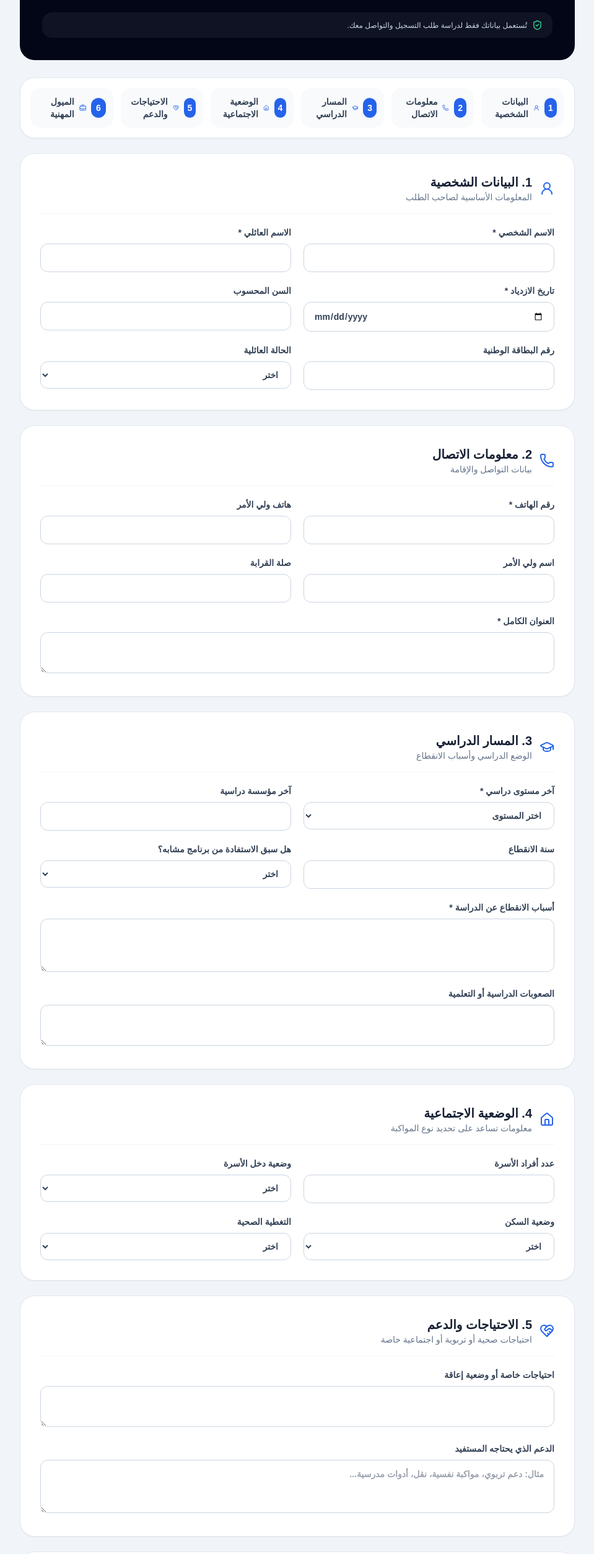
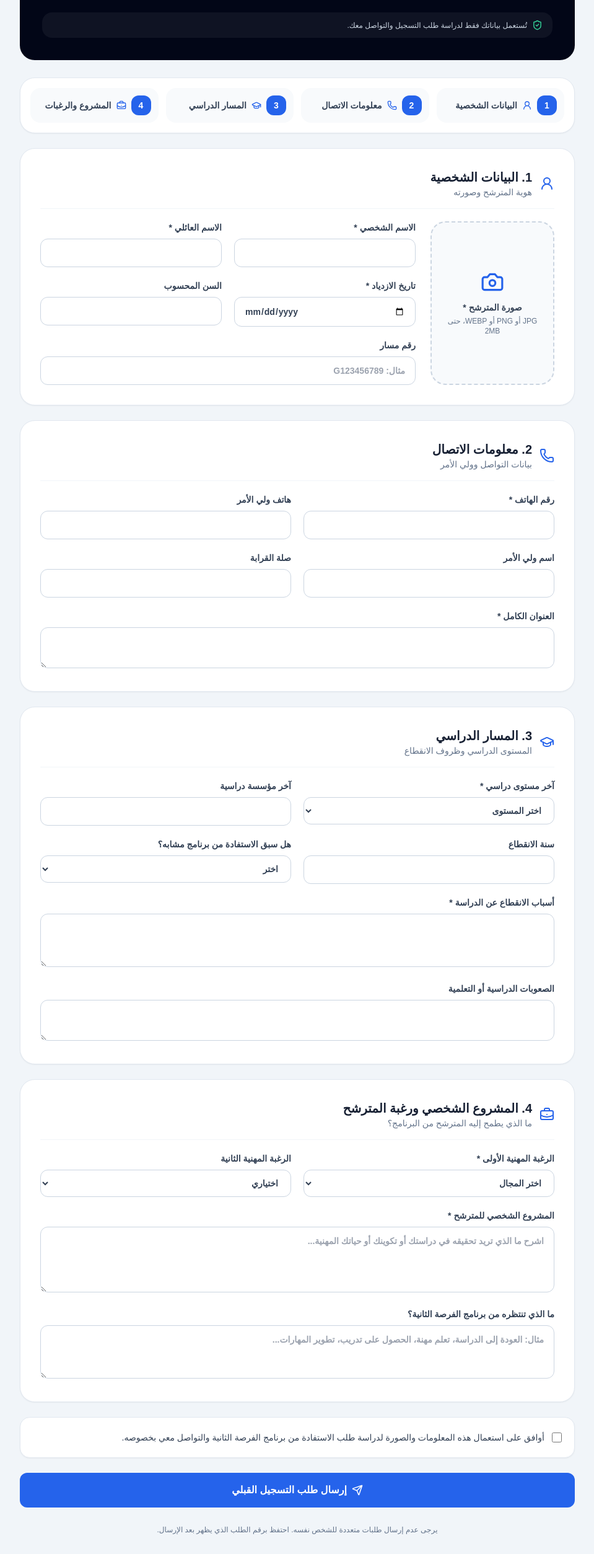
Before and after one commit to mourad-sat/second-chance, a Next.js app: page /register in a window 1280 px wide. Shown: the part 220-2727 px from the top of the page at 62% size, without its empty margins (160-1119 px from the left). Built offline with nearby package versions, Linux system fonts and the light colour scheme.

Commit message:
feat: simplify external form and add candidate photo

```diff
--- a/components/PublicRegistrationForm.tsx
+++ b/components/PublicRegistrationForm.tsx
@@ -1,7 +1,7 @@
 "use client";
 
 import { FormEvent, useMemo, useState } from "react";
-import { CheckCircle2, Loader2, Send, UserRound, Phone, GraduationCap, Home, HeartHandshake, BriefcaseBusiness } from "lucide-react";
+import { BriefcaseBusiness, Camera, CheckCircle2, GraduationCap, Loader2, Phone, Send, UserRound } from "lucide-react";
 
 async function readResponse(response: Response) {
   const text = await response.text();
@@ -12,16 +12,17 @@ const sections = [
   ["البيانات الشخصية", UserRound],
   ["معلومات الاتصال", Phone],
   ["المسار الدراسي", GraduationCap],
-  ["الوضعية الاجتماعية", Home],
-  ["الاحتياجات والدعم", HeartHandshake],
-  ["الميول المهنية", BriefcaseBusiness]
+  ["المشروع والرغبات", BriefcaseBusiness]
 ] as const;
 
 export function PublicRegistrationForm() {
   const [saving, setSaving] = useState(false);
   const [error, setError] = useState("");
   const [applicationNumber, setApplicationNumber] = useState("");
+  const [registrationDate, setRegistrationDate] = useState("");
+  const [candidateName, setCandidateName] = useState("");
   const [birthDate, setBirthDate] = useState("");
+  const [photoPreview, setPhotoPreview] = useState("");
 
   const age = useMemo(() => {
     if (!birthDate) return null;
@@ -37,20 +38,28 @@ export function PublicRegistrationForm() {
   async function submit(event: FormEvent<HTMLFormElement>) {
     event.preventDefault();
     const form = event.currentTarget;
+    const data = new FormData(form);
+    const photo = data.get("photo");
+
+    if (!(photo instanceof File) || !photo.size) {
+      setError("يرجى إضافة صورة المترشح.");
+      return;
+    }
+    if (photo.size > 2 * 1024 * 1024) {
+      setError("حجم الصورة يجب ألا يتجاوز 2 ميغابايت.");
+      return;
+    }
+
     setSaving(true);
     setError("");
 
     try {
-      const data = new FormData(form);
-      const payload = Object.fromEntries(data.entries());
-      const response = await fetch("/api/public-registration", {
-        method: "POST",
-        headers: { "Content-Type": "application/json" },
-        body: JSON.stringify({ ...payload, consent: data.get("consent") === "on" })
-      });
+      const response = await fetch("/api/public-registration", { method: "POST", body: data });
       const result = await readResponse(response);
       if (!response.ok) throw new Error(result.message || "تعذر إرسال الطلب.");
       setApplicationNumber(result.applicationNumber);
+      setRegistrationDate(result.registrationDate);
+      setCandidateName(result.candidateName);
       form.reset();
       setBirthDate("");
     } catch (err) {
@@ -64,11 +73,20 @@ export function PublicRegistrationForm() {
     return (
       <div className="rounded-3xl border border-emerald-200 bg-white p-8 text-center shadow-xl shadow-slate-200/60">
         <CheckCircle2 className="mx-auto text-emerald-600" size={56} />
-        <h2 className="mt-5 text-2xl font-bold text-slate-950">تم إرسال طلبك بنجاح</h2>
-        <p className="mt-3 text-slate-600">احتفظ برقم الطلب التالي للاستفسار والمتابعة:</p>
-        <div className="mx-auto mt-5 max-w-sm rounded-2xl bg-slate-950 px-5 py-4 font-mono text-xl font-bold tracking-wider text-white">{applicationNumber}</div>
-        <p className="mt-4 text-sm text-slate-500">ستتواصل معك إدارة البرنامج بعد مراجعة المعلومات.</p>
-        <button onClick={() => setApplicationNumber("")} className="mt-6 rounded-xl border border-slate-200 px-5 py-3 text-sm font-semibold hover:bg-slate-50">إرسال طلب آخر</button>
+        <h2 className="mt-5 text-2xl font-bold text-slate-950">تم تسجيل الطلب بنجاح</h2>
+        <p className="mt-2 font-semibold text-slate-700">{candidateName}</p>
+        <div className="mx-auto mt-6 grid max-w-lg gap-3 sm:grid-cols-2">
+          <div className="rounded-2xl bg-slate-950 p-4 text-white">
+            <p className="text-xs text-slate-300">رقم التسجيل</p>
+            <p className="mt-2 font-mono text-lg font-bold tracking-wider">{applicationNumber}</p>
+          </div>
+          <div className="rounded-2xl bg-slate-100 p-4 text-slate-900">
+            <p className="text-xs text-slate-500">تاريخ التسجيل</p>
+            <p className="mt-2 font-bold">{new Date(registrationDate).toLocaleDateString("ar-MA")}</p>
+          </div>
+        </div>
+        <p className="mt-5 text-sm text-slate-500">احتفظ برقم التسجيل. ستتواصل معك إدارة البرنامج بعد مراجعة الطلب.</p>
+        <button onClick={() => { setApplicationNumber(""); setRegistrationDate(""); setCandidateName(""); setPhotoPreview(""); }} className="mt-6 rounded-xl border border-slate-200 px-5 py-3 text-sm font-semibold hover:bg-slate-50">إرسال طلب آخر</button>
       </div>
     );
   }
@@ -78,30 +96,38 @@ export function PublicRegistrationForm() {
 
   return (
     <form onSubmit={submit} className="space-y-6">
-      <div className="grid gap-3 rounded-3xl border border-slate-200 bg-white p-4 shadow-sm sm:grid-cols-3 lg:grid-cols-6">
+      <div className="grid gap-3 rounded-3xl border border-slate-200 bg-white p-4 shadow-sm sm:grid-cols-2 lg:grid-cols-4">
         {sections.map(([label, Icon], index) => (
           <div key={label} className="flex items-center gap-2 rounded-2xl bg-slate-50 px-3 py-3 text-sm font-semibold text-slate-700">
             <span className="grid h-8 w-8 place-items-center rounded-xl bg-blue-600 text-white">{index + 1}</span>
-            <Icon size={16} className="text-blue-600" />
-            <span>{label}</span>
+            <Icon size={16} className="text-blue-600" /><span>{label}</span>
           </div>
         ))}
       </div>
 
       <section className="rounded-3xl border border-slate-200 bg-white p-5 shadow-sm sm:p-8">
-        <div className={sectionTitle}><UserRound className="text-blue-600" /><div><h2 className="text-xl font-bold">1. البيانات الشخصية</h2><p className="text-sm text-slate-500">المعلومات الأساسية لصاحب الطلب</p></div></div>
+        <div className={sectionTitle}><UserRound className="text-blue-600" /><div><h2 className="text-xl font-bold">1. البيانات الشخصية</h2><p className="text-sm text-slate-500">هوية المترشح وصورته</p></div></div>
+        <div className="grid gap-6 lg:grid-cols-[200px_1fr]">
+          <label className="group flex min-h-56 cursor-pointer flex-col items-center justify-center overflow-hidden rounded-3xl border-2 border-dashed border-slate-300 bg-slate-50 text-center transition hover:border-blue-400 hover:bg-blue-50">
+            {photoPreview ? <img src={photoPreview} alt="معاينة صورة المترشح" className="h-56 w-full object-cover" /> : <><Camera size={38} className="text-blue-600" /><span className="mt-3 text-sm font-bold text-slate-700">صورة المترشح *</span><span className="mt-1 px-3 text-xs text-slate-500">JPG أو PNG أو WEBP، حتى 2MB</span></>}
+            <input required name="photo" type="file" accept="image/jpeg,image/png,image/webp" className="sr-only" onChange={(event) => {
+              const file = event.target.files?.[0];
+              if (photoPreview) URL.revokeObjectURL(photoPreview);
+              setPhotoPreview(file ? URL.createObjectURL(file) : "");
+            }} />
+          </label>
           <div className="grid gap-5 md:grid-cols-2">
             <label className="text-sm font-semibold text-slate-700">الاسم الشخصي *<input required name="firstName" maxLength={80} className={input} /></label>
             <label className="text-sm font-semibold text-slate-700">الاسم العائلي *<input required name="lastName" maxLength={80} className={input} /></label>
             <label className="text-sm font-semibold text-slate-700">تاريخ الازدياد *<input required name="birthDate" type="date" value={birthDate} onChange={(e) => setBirthDate(e.target.value)} className={input} /></label>
             <label className="text-sm font-semibold text-slate-700">السن المحسوب<input readOnly value={age === null ? "" : `${age} سنة`} className={`${input} bg-slate-50`} /></label>
-          <label className="text-sm font-semibold text-slate-700">رقم البطاقة الوطنية<input name="identityNumber" maxLength={50} className={input} /></label>
-          <label className="text-sm font-semibold text-slate-700">الحالة العائلية<select name="familySituation" className={input} defaultValue=""><option value="">اختر</option><option>أعزب/عزباء</option><option>متزوج/متزوجة</option><option>مطلق/مطلقة</option><option>أرمل/أرملة</option></select></label>
+            <label className="text-sm font-semibold text-slate-700 md:col-span-2">رقم مسار<input name="masarNumber" maxLength={30} className={input} placeholder="مثال: G123456789" /></label>
+          </div>
         </div>
       </section>
 
       <section className="rounded-3xl border border-slate-200 bg-white p-5 shadow-sm sm:p-8">
-        <div className={sectionTitle}><Phone className="text-blue-600" /><div><h2 className="text-xl font-bold">2. معلومات الاتصال</h2><p className="text-sm text-slate-500">بيانات التواصل والإقامة</p></div></div>
+        <div className={sectionTitle}><Phone className="text-blue-600" /><div><h2 className="text-xl font-bold">2. معلومات الاتصال</h2><p className="text-sm text-slate-500">بيانات التواصل وولي الأمر</p></div></div>
         <div className="grid gap-5 md:grid-cols-2">
           <label className="text-sm font-semibold text-slate-700">رقم الهاتف *<input required name="phone" inputMode="tel" maxLength={30} className={input} /></label>
           <label className="text-sm font-semibold text-slate-700">هاتف ولي الأمر<input name="guardianPhone" inputMode="tel" maxLength={30} className={input} /></label>
@@ -112,7 +138,7 @@ export function PublicRegistrationForm() {
       </section>
 
       <section className="rounded-3xl border border-slate-200 bg-white p-5 shadow-sm sm:p-8">
-        <div className={sectionTitle}><GraduationCap className="text-blue-600" /><div><h2 className="text-xl font-bold">3. المسار الدراسي</h2><p className="text-sm text-slate-500">الوضع الدراسي وأسباب الانقطاع</p></div></div>
+        <div className={sectionTitle}><GraduationCap className="text-blue-600" /><div><h2 className="text-xl font-bold">3. المسار الدراسي</h2><p className="text-sm text-slate-500">المستوى الدراسي وظروف الانقطاع</p></div></div>
         <div className="grid gap-5 md:grid-cols-2">
           <label className="text-sm font-semibold text-slate-700">آخر مستوى دراسي *<select required name="lastEducationLevel" className={input} defaultValue=""><option value="">اختر المستوى</option><option>لم يلتحق بالمدرسة</option><option>ابتدائي</option><option>إعدادي</option><option>ثانوي تأهيلي</option><option>تكوين مهني</option><option>أخرى</option></select></label>
           <label className="text-sm font-semibold text-slate-700">آخر مؤسسة دراسية<input name="lastSchoolName" maxLength={180} className={input} /></label>
@@ -124,43 +150,24 @@ export function PublicRegistrationForm() {
       </section>
 
       <section className="rounded-3xl border border-slate-200 bg-white p-5 shadow-sm sm:p-8">
-        <div className={sectionTitle}><Home className="text-blue-600" /><div><h2 className="text-xl font-bold">4. الوضعية الاجتماعية</h2><p className="text-sm text-slate-500">معلومات تساعد على تحديد نوع المواكبة</p></div></div>
+        <div className={sectionTitle}><BriefcaseBusiness className="text-blue-600" /><div><h2 className="text-xl font-bold">4. المشروع الشخصي ورغبة المترشح</h2><p className="text-sm text-slate-500">ما الذي يطمح إليه المترشح من البرنامج؟</p></div></div>
         <div className="grid gap-5 md:grid-cols-2">
-          <label className="text-sm font-semibold text-slate-700">عدد أفراد الأسرة<input name="householdSize" type="number" min="1" max="30" className={input} /></label>
-          <label className="text-sm font-semibold text-slate-700">وضعية دخل الأسرة<select name="familyIncomeSituation" className={input} defaultValue=""><option value="">اختر</option><option>بدون دخل قار</option><option>دخل ضعيف</option><option>دخل متوسط</option><option>دخل جيد</option></select></label>
-          <label className="text-sm font-semibold text-slate-700">وضعية السكن<select name="housingSituation" className={input} defaultValue=""><option value="">اختر</option><option>ملك</option><option>كراء</option><option>سكن عائلي</option><option>سكن غير لائق</option><option>أخرى</option></select></label>
-          <label className="text-sm font-semibold text-slate-700">التغطية الصحية<select name="socialCoverage" className={input} defaultValue=""><option value="">اختر</option><option>لا توجد</option><option>AMO</option><option>CNSS</option><option>تغطية أخرى</option></select></label>
+          <label className="text-sm font-semibold text-slate-700">الرغبة المهنية الأولى *<select required name="careerChoice1" className={input} defaultValue=""><option value="">اختر المجال</option><option>التصميم الغرافيكي والصناعات الرقمية</option><option>صناعة المحتوى وإدارة الصفحات</option><option>التنشيط السوسيوثقافي</option><option>الخدمات الاجتماعية والاستقبال</option><option>صيانة الهواتف والحواسيب</option><option>الكهرباء والصيانة المنزلية</option><option>الفلاحة والاقتصاد الأخضر</option><option>أخرى</option></select></label>
+          <label className="text-sm font-semibold text-slate-700">الرغبة المهنية الثانية<select name="careerChoice2" className={input} defaultValue=""><option value="">اختياري</option><option>التصميم الغرافيكي والصناعات الرقمية</option><option>صناعة المحتوى وإدارة الصفحات</option><option>التنشيط السوسيوثقافي</option><option>الخدمات الاجتماعية والاستقبال</option><option>صيانة الهواتف والحواسيب</option><option>الكهرباء والصيانة المنزلية</option><option>الفلاحة والاقتصاد الأخضر</option><option>أخرى</option></select></label>
+          <label className="text-sm font-semibold text-slate-700 md:col-span-2">المشروع الشخصي للمترشح *<textarea required name="personalProject" rows={4} maxLength={1000} className={input} placeholder="اشرح ما الذي تريد تحقيقه في دراستك أو تكوينك أو حياتك المهنية..." /></label>
+          <label className="text-sm font-semibold text-slate-700 md:col-span-2">ما الذي تنتظره من برنامج الفرصة الثانية؟<textarea name="programExpectation" rows={3} maxLength={800} className={input} placeholder="مثال: العودة إلى الدراسة، تعلم مهنة، الحصول على تدريب، تطوير المهارات..." /></label>
         </div>
       </section>
 
-      <section className="rounded-3xl border border-slate-200 bg-white p-5 shadow-sm sm:p-8">
-        <div className={sectionTitle}><HeartHandshake className="text-blue-600" /><div><h2 className="text-xl font-bold">5. الاحتياجات والدعم</h2><p className="text-sm text-slate-500">احتياجات صحية أو تربوية أو اجتماعية خاصة</p></div></div>
-        <div className="grid gap-5 md:grid-cols-2">
-          <label className="text-sm font-semibold text-slate-700 md:col-span-2">احتياجات خاصة أو وضعية إعاقة<textarea name="specialNeeds" rows={2} maxLength={600} className={input} /></label>
-          <label className="text-sm font-semibold text-slate-700 md:col-span-2">الدعم الذي يحتاجه المستفيد<textarea name="priorityNeeds" rows={3} maxLength={800} className={input} placeholder="مثال: دعم تربوي، مواكبة نفسية، نقل، أدوات مدرسية..." /></label>
-        </div>
-      </section>
-
-      <section className="rounded-3xl border border-slate-200 bg-white p-5 shadow-sm sm:p-8">
-        <div className={sectionTitle}><BriefcaseBusiness className="text-blue-600" /><div><h2 className="text-xl font-bold">6. الميول والمشروع المهني</h2><p className="text-sm text-slate-500">المجالات التي يرغب فيها صاحب الطلب</p></div></div>
-        <div className="grid gap-5 md:grid-cols-2">
-          <label className="text-sm font-semibold text-slate-700">الرغبة المهنية الأولى *<select required name="careerChoice1" className={input} defaultValue=""><option value="">اختر المجال</option><option>التصميم الغرافيكي والصناعات الرقمية</option><option>صناعة المحتوى وإدارة الصفحات</option><option>التنشيط السوسيوثقافي</option><option>الخدمات الاجتماعية والاستقبال</option><option>صيانة الهواتف والحواسيب</option><option>الكهرباء والصيانة المنزلية</option><option>الفلاحة والاقتصاد الأخضر</option><option>أخرى</option></select></label>
-          <label className="text-sm font-semibold text-slate-700">الرغبة المهنية الثانية<select name="careerChoice2" className={input} defaultValue=""><option value="">اختياري</option><option>التصميم الغرافيكي والصناعات الرقمية</option><option>صناعة المحتوى وإدارة الصفحات</option><option>التنشيط السوسيوثقافي</option><option>الخدمات الاجتماعية والاستقبال</option><option>صيانة الهواتف والحواسيب</option><option>الكهرباء والصيانة المنزلية</option><option>الفلاحة والاقتصاد الأخضر</option><option>أخرى</option></select></label>
-          <label className="text-sm font-semibold text-slate-700 md:col-span-2">صف مشروعك أو هدفك المهني<textarea name="careerGoal" rows={3} maxLength={600} className={input} /></label>
-        </div>
-      </section>
-
-      <section className="rounded-3xl border border-blue-200 bg-blue-50 p-5 sm:p-6">
-        <label className="flex items-start gap-3 text-sm leading-7 text-slate-700">
-          <input required name="consent" type="checkbox" className="mt-1 h-5 w-5" />
-          <span>أصرح بأن المعلومات المدخلة صحيحة، وأوافق على استعمالها لدراسة طلبي والتواصل معي في إطار برنامج الفرصة الثانية، وفق قواعد حماية المعطيات الشخصية.</span>
+      <label className="flex items-start gap-3 rounded-2xl border border-slate-200 bg-white p-5 text-sm leading-6 text-slate-700 shadow-sm">
+        <input required name="consent" type="checkbox" className="mt-1 h-4 w-4" />
+        أوافق على استعمال هذه المعلومات والصورة لدراسة طلب الاستفادة من برنامج الفرصة الثانية والتواصل معي بخصوصه.
       </label>
-      </section>
 
       {error && <p className="rounded-xl bg-red-50 px-4 py-3 text-sm font-medium text-red-700">{error}</p>}
 
-      <button disabled={saving} className="inline-flex w-full items-center justify-center gap-2 rounded-xl bg-blue-600 px-6 py-4 font-semibold text-white shadow-lg shadow-blue-200 hover:bg-blue-700 disabled:opacity-60">
-        {saving ? <><Loader2 className="animate-spin" size={18} /> جارٍ إرسال الطلب...</> : <><Send size={18} /> إرسال طلب التسجيل القبلي الكامل</>}
+      <button disabled={saving} className="inline-flex w-full items-center justify-center gap-2 rounded-xl bg-blue-600 px-6 py-4 font-semibold text-white hover:bg-blue-700 disabled:opacity-60">
+        {saving ? <><Loader2 className="animate-spin" size={18} /> جارٍ تسجيل الطلب...</> : <><Send size={18} /> إرسال طلب التسجيل القبلي</>}
       </button>
     </form>
   );
```
Lines whose indentation alone changed are shown as unchanged.
